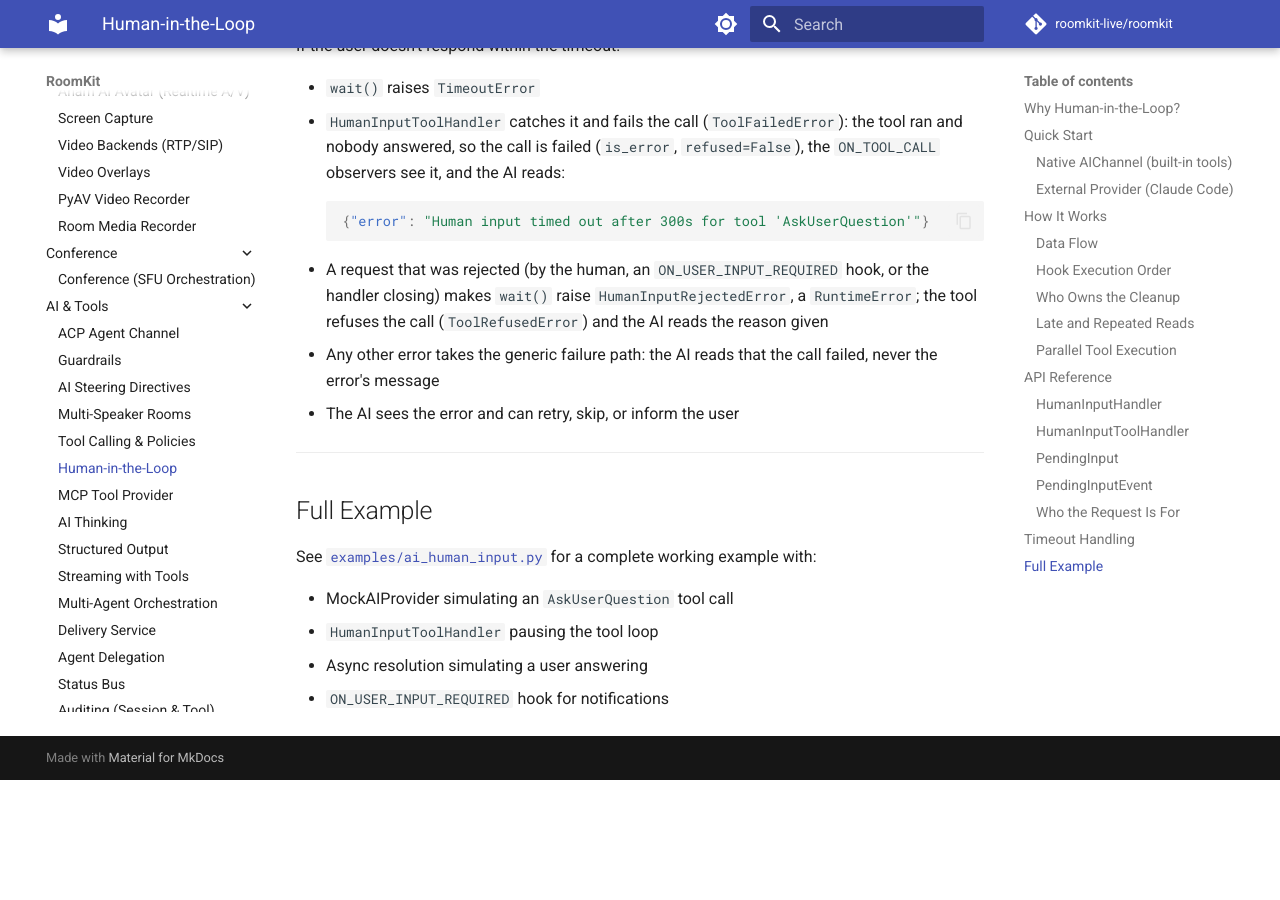
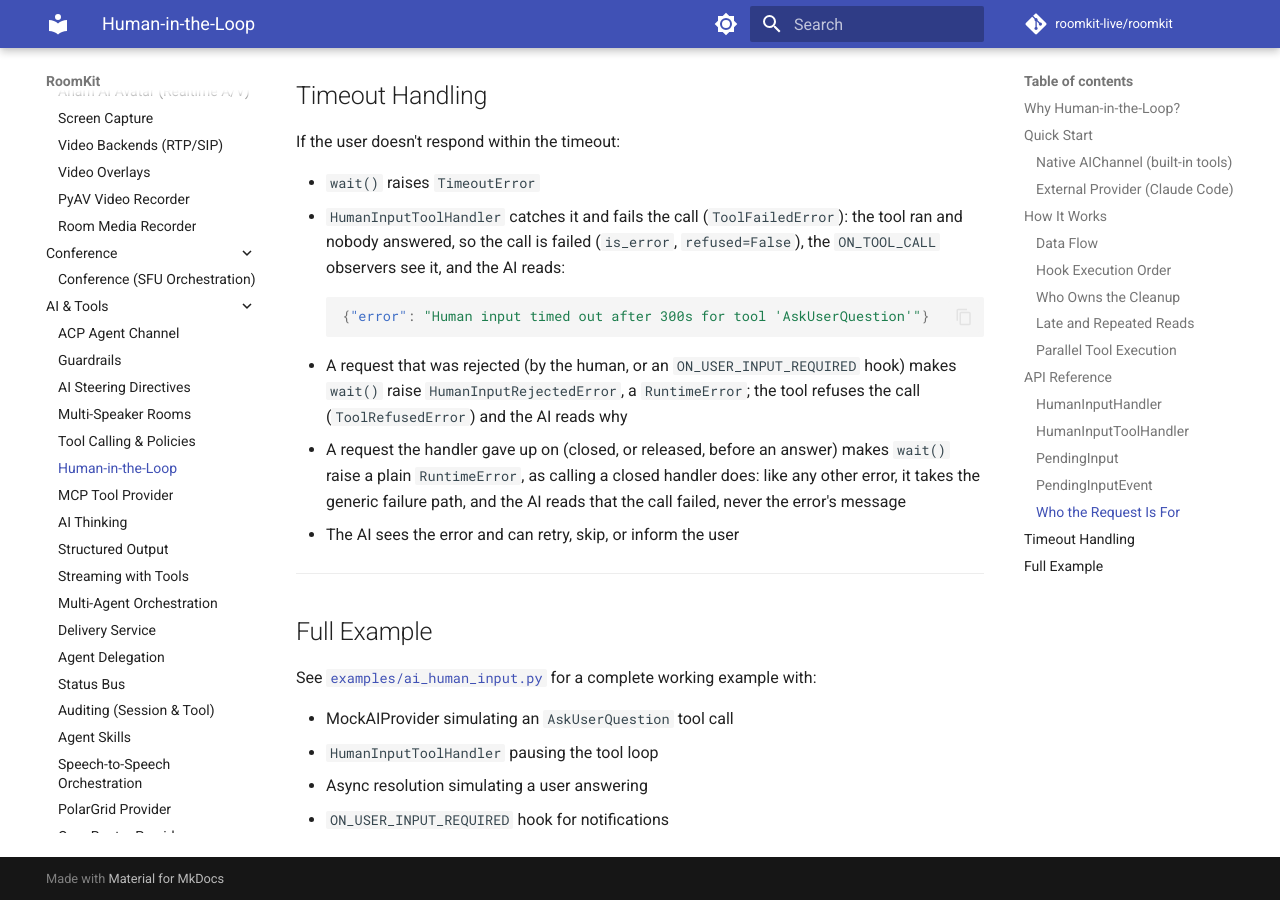
Before and after one commit to roomkit-live/roomkit-docs, an MkDocs documentation site: the page built from docs/guides/human-in-the-loop.md, in a window 1280 px wide and 900 px high, scrolled down 7696 px. Built offline with MkDocs 1.6.1 and Material for MkDocs 9.7.7, drawn with Linux system fonts in a browser that asks for light colours; comment, search, counter and statistics services are not loaded; before the commit the page ends 8476 px from its top, so only the background shows below that; some of the changed text lies outside the part shown.

Commit message:
docs(tools): per review, a request the handler gave up on is a failure, the external-handler example reads a rejection as one, and the tool-calling guide states the human-input rule (RMK-465)

````diff
--- a/docs/guides/human-in-the-loop.md
+++ b/docs/guides/human-in-the-loop.md
@@ -97,7 +98,11 @@ async def process_tool_call(self, tool_name, tool_input, *, room_id=None, **kw):
             channel_id=self._channel_id,
         )
         # ON_USER_INPUT_REQUIRED hook fires via _on_input_required callback
-        result = await handler.wait(pending.pending_id, timeout=300)
+        try:
+            result = await handler.wait(pending.pending_id, timeout=300)
+        except HumanInputRejectedError as rejected:
+            # A refusal: the model reads why (RFC §9.3).
+            return ToolDecision(approved=False, reason=f"Rejected: {rejected}")
         return ToolDecision(approved=False, reason=result)
     return ToolDecision(approved=True)
 
@@ -297,12 +302,13 @@ If the user doesn't respond within the timeout:
   ```json
   {"error": "Human input timed out after 300s for tool 'AskUserQuestion'"}
   ```
-- A request that was rejected (by the human, an `ON_USER_INPUT_REQUIRED`
-  hook, or the handler closing) makes `wait()` raise
-  `HumanInputRejectedError`, a `RuntimeError`; the tool refuses the call
-  (`ToolRefusedError`) and the AI reads the reason given
-- Any other error takes the generic failure path: the AI reads that the call
-  failed, never the error's message
+- A request that was rejected (by the human, or an `ON_USER_INPUT_REQUIRED`
+  hook) makes `wait()` raise `HumanInputRejectedError`, a `RuntimeError`; the
+  tool refuses the call (`ToolRefusedError`) and the AI reads why
+- A request the handler gave up on (closed, or released, before an answer)
+  makes `wait()` raise a plain `RuntimeError`, as calling a closed handler
+  does: like any other error, it takes the generic failure path, and the AI
+  reads that the call failed, never the error's message
 - The AI sees the error and can retry, skip, or inform the user
 
 ---
````
Also changed, not shown: other parts of docs/guides/human-in-the-loop.md (+1 -0 lines), docs/guides/tool-calling.md (+3 -2 lines).
